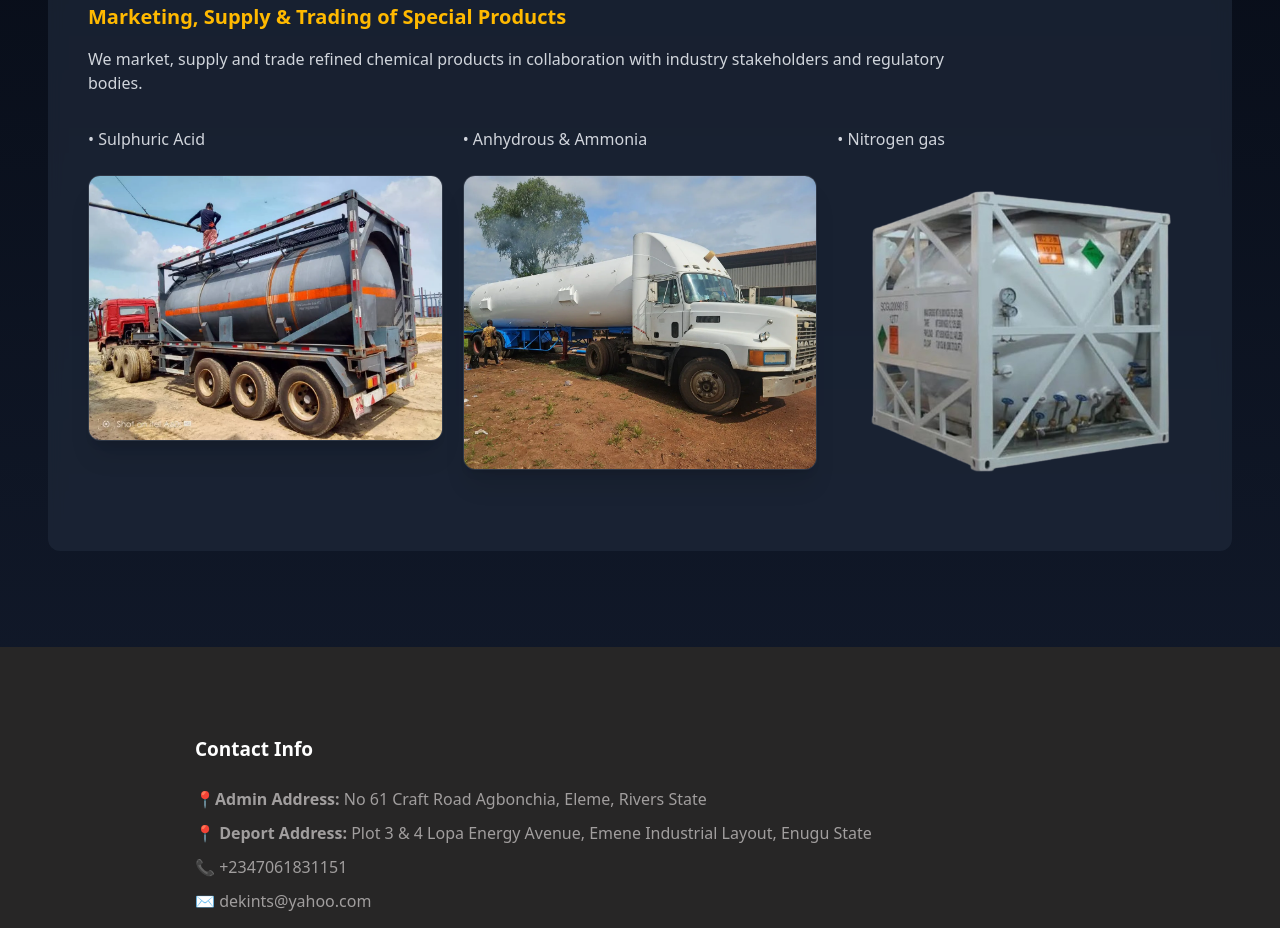
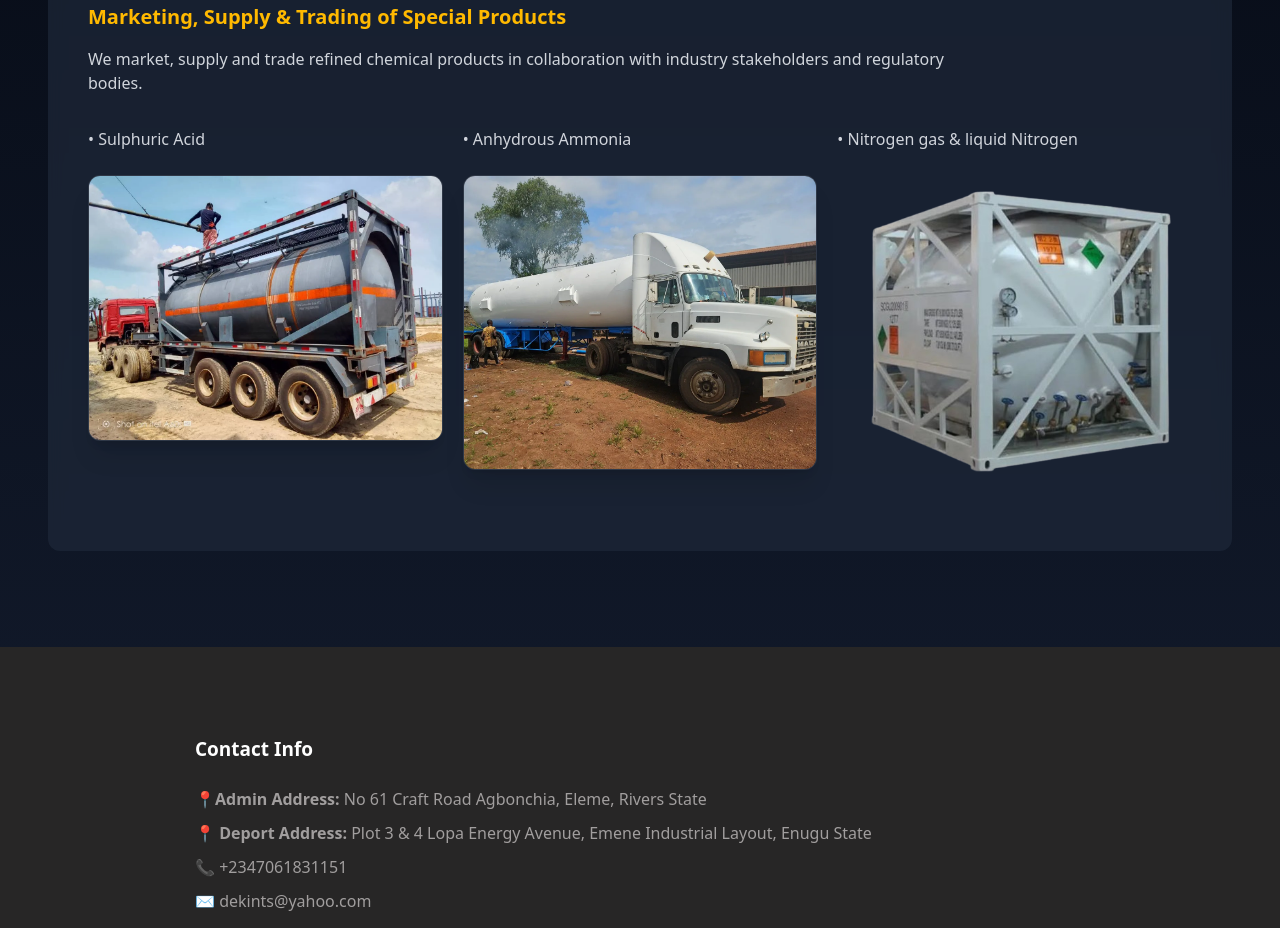
Before and after one commit to sicktooth/eldekintsglobals, a website: page services.html in a window 1280 px wide. Shown: the part 2040-2968 px from the top of the page. Drawn offline with nearby package versions, Linux system fonts and the light colour scheme.

Commit message:
Update chemical names in services.html

```diff
--- a/services.html
+++ b/services.html
@@ -209,11 +209,11 @@
                                     <img src="./img/sulphuric-acid.webp" class="block rounded-xl shadow-xl border border-white/10 mt-6" alt="">
                                 </div>
                                 <div>
-                                    <span class="mb-4">• Anhydrous & Ammonia</span>
+                                    <span class="mb-4">• Anhydrous Ammonia</span>
                                     <img src="./img/ammonia.webp" class="block rounded-xl shadow-xl border border-white/10 mt-6" alt="">
                                 </div>
                                 <div>
-                                    <span class="mb-4">• Nitrogen gas</span>
+                                    <span class="mb-4">• Nitrogen gas & liquid Nitrogen</span>
                                     <img src="./img/nitrogen.webp" class="block mt-6" alt="">
                                 </div>
                             </div>
```
